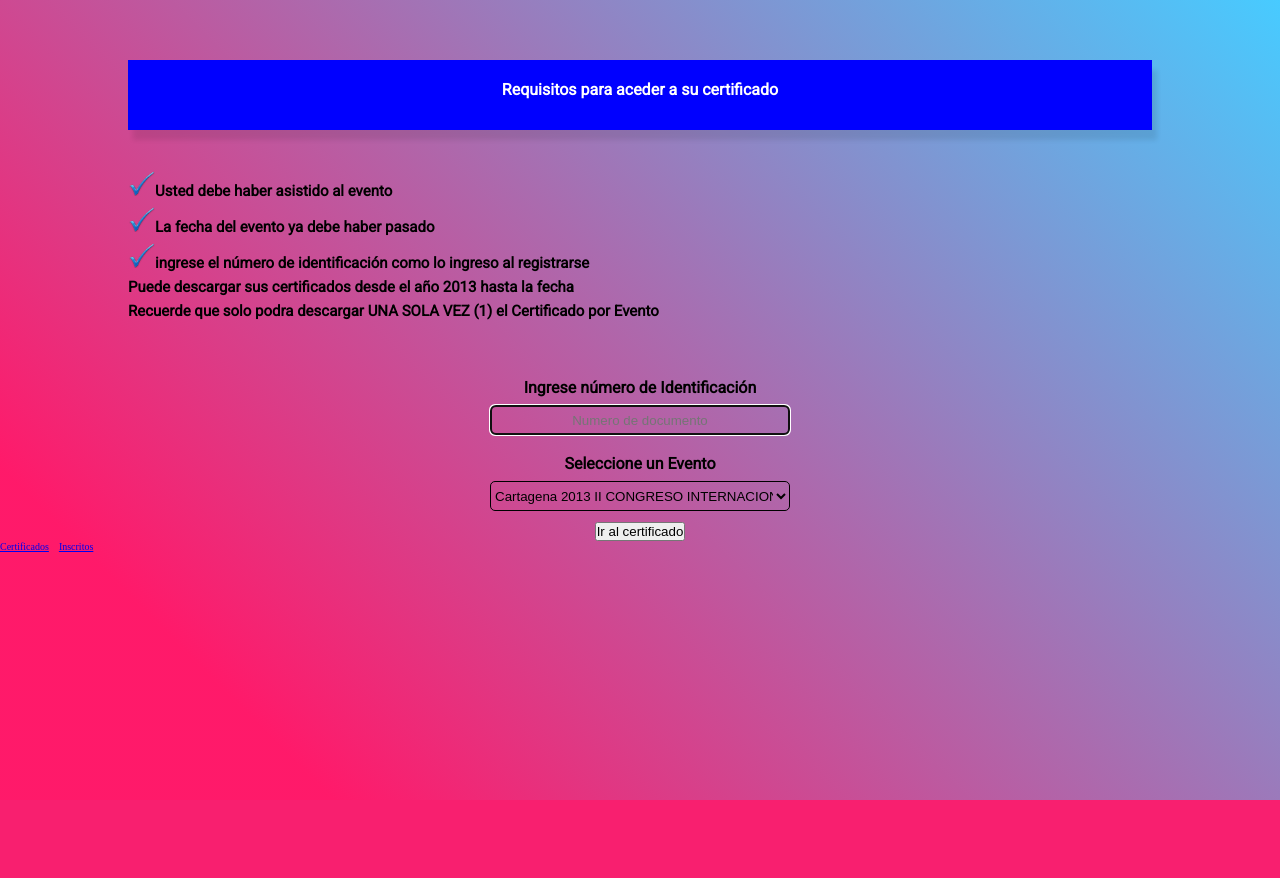
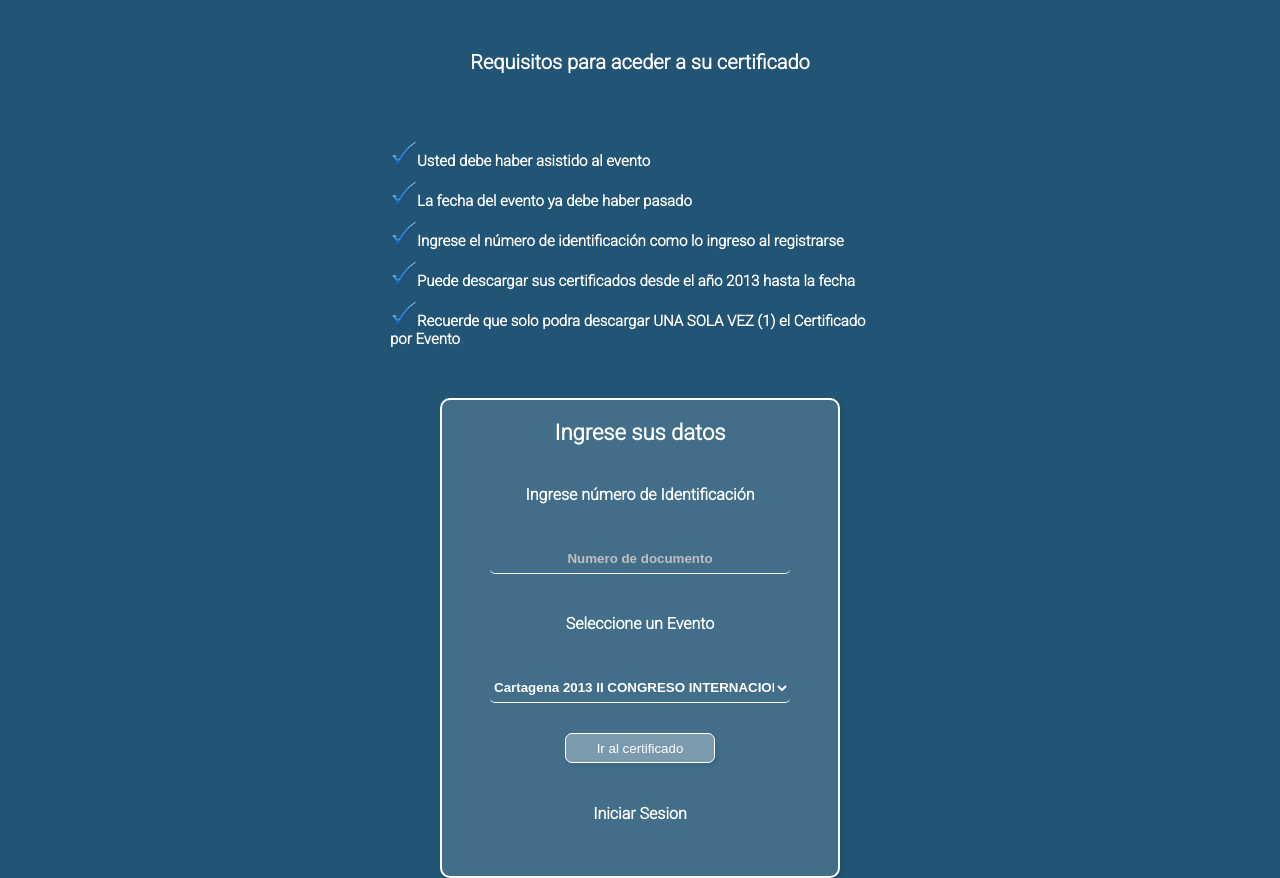
Before and after one commit to CristianGevis/Certitodos, a PHP site: page /certificados.php in a window 1280 px wide. Before the commit the page ends 800 px from the top, so only its background shows below. Run offline with PHP 8.4, Linux system fonts and the light colour scheme; data comes from the database, SQL or seed files in the repository.

Commit message:
Actualizacion estilos pagina principal y confirmacion

```diff
--- a/certificados.php
+++ b/certificados.php
@@ -1,7 +1,5 @@
 <?php
-//error_reporting(0);
 include("conexion.php");
-
 ?>
 
 <!DOCTYPE html>
@@ -12,46 +10,46 @@ include("conexion.php");
     <meta http-equiv="X-UA-Compatible" content="IE=edge">
     <meta name="viewport" content="width=device-width, initial-scale=1.0">
     <script src="./js/admin.js" type="text/javascript"></script>
+    <script src="./js/generarcertificados.js" type="text/javascript"></script>
     <link rel="stylesheet" type="text/css" href="css/estilo_registro.css" />
     <link rel="preconnect" href="https://fonts.googleapis.com">
     <link rel="preconnect" href="https://fonts.gstatic.com" crossorigin>
-    <link href="https://fonts.googleapis.com/css2?family=Roboto&display=swap" rel="stylesheet">
+    <link href="https://fonts.googleapis.com/css2?family=Roboto:wght@300&display=swap" rel="stylesheet">
     <title>Certificados | ACFO</title>
 </head>
 
-<body onload=inicio()>
-    <section class="container__title">
-        <p>Requisitos para aceder a su certificado</p>
-    </section>
+<body>
+    <h1 class="container__title">Requisitos para aceder a su certificado</h1>
     <section class="container___main--information">
         <h2 class="container__main--information-items"><img src="imagenes/chek.png" />Usted debe haber asistido al evento </h2>
         <h2 class="container__main--information-items"><img src="imagenes/chek.png" />La fecha del evento ya debe haber pasado </h2>
-        <h2 class="container__main--information-items"><img src="imagenes/chek.png" />ingrese el número de identificación como lo ingreso al registrarse </h2>
-        <h2 class="container__main--information-items">Puede descargar sus certificados desde el año 2013 hasta la fecha </h2>
-        <h2 class="container__main--information-items">Recuerde que solo podra descargar UNA SOLA VEZ (1) el Certificado por Evento</h2>
+        <h2 class="container__main--information-items"><img src="imagenes/chek.png" />Ingrese el número de identificación como lo ingreso al registrarse </h2>
+        <h2 class="container__main--information-items"><img src="imagenes/chek.png" />Puede descargar sus certificados desde el año 2013 hasta la fecha </h2>
+        <h2 class="container__main--information-items"><img src="imagenes/chek.png" />Recuerde que solo podra descargar UNA SOLA VEZ (1) el Certificado por Evento</h2>
     </section>
     <form class="container__form" action="verifica_descarga.php" method="POST" id="formulario" name="formulario">
+        <h1 class="container__form--title">Ingrese sus datos</h1>
         <label class="cotainer__form--titleinput"> Ingrese número de Identificación</label>
         <input class="container__form--input" type="text" onkeypress='return event.charCode >= 48 && event.charCode <= 57' name="identi" placeholder="Numero de documento" />
-        </br>
         <label class="cotainer__form--titleinput">Seleccione un Evento</label>
         <select class="container__form--list" name="congreso" id="selector">
             <?php
             $resul_congre = mysqli_query($conex, "SELECT idcongreso, nombrecongreso FROM congresos WHERE publicado=1 ORDER BY idcongreso ASC");
             while ($fila = mysqli_fetch_array($resul_congre)) {
             ?>
-                <option value="<?php echo $fila['idcongreso'] ?>"><?php echo $fila['nombrecongreso'] ?></option>
+                <option value='<?php echo $fila['idcongreso'] ?>'><?php echo $fila['nombrecongreso'] ?></option>
             <?php
             }
             ?>
         </select>
-        </br>
-        <button type="button" id="boton" onClick="validar()">Ir al certificado</button>
+        <button class="container__form--button" type="button" id="boton" onClick="validar()">Ir al certificado</button>
+        <div class="container__loginAdmin">
+            <a class="container__loginAdmin--submit" href="logini.php">Iniciar Sesion</a>
+            <!--<a style="display:bloc" href="../congresos/logini1.php">Inscritos</a>-->
+        </div>
     </form>
-    <div>
-        <a href="logini.php">Certificados</a> &nbsp;&nbsp;
-        <a href="../congresos/logini1.php">Inscritos</a>
-    </div>
+    <section>
+    </section>
 </body>
 
 </html>
--- a/css/estilo_registro.css
+++ b/css/estilo_registro.css
@@ -7,7 +7,7 @@
 	padding: 0;
 }
 html{
-	background: linear-gradient(45deg, hsla(339, 100%, 55%, 1) 16%, hsla(197, 100%, 64%, 1) 100%);
+	background-color: #225475;
 	background-attachment: fixed;
 	font-size: 62.5%;
 	height: 100%;
@@ -18,15 +18,8 @@ html{
 	position: relative;
 	width: 80%;
 	min-height: 70px;
-	background-color: blue;
 	margin: 0 auto;
-	margin-top: 60px;
-	box-shadow: 5px 10px 5px 0px rgba(0,0,0,0.09);
-	-webkit-box-shadow: 5px 10px 5px 0px rgba(0,0,0,0.09);
-	-moz-box-shadow: 5px 10px 5px 0px rgba(0,0,0,0.09);
-}
-.container__title p{
-	font-size: 1.6rem;
+	margin-top: 30px;
 	font-family: 'Roboto', sans-serif;
 	font-weight: bold;
 	color: white;
@@ -35,50 +28,159 @@ html{
 }
 
 .container___main--information{
-	width: 80%;
+	width: 500px;
+	min-width: 300px;
 	height: auto;
 	margin: auto;
-	margin-top: 40px;
+	margin: 40px auto;
+	color: white;
 }
 .container__main--information-items{
 	font-family: 'Roboto', sans-serif;
-	margin: 6px 0;
+	margin: 10px auto;
 }
 
 .container__form{
 	display: flex;
 	flex-direction: column;
 	align-items: center;
-	width: 80%;
+	width: 85%;
+	height: 400px;
+	background-color:rgba(255, 255, 255, 0.15);
 	text-align: center;
 	margin: 0 auto;
 	margin-top: 50px;
+	border:2px solid white;
+	border-radius: 10px;
+	-webkit-box-shadow: 3px 4px 5px 0px rgba(0,0,0,0.08);
+	-moz-box-shadow: 3px 4px 5px 0px rgba(0,0,0,0.08);
+	box-shadow: 3px 4px 5px 0px rgba(0,0,0,0.08);
 }
-
+.container__form--title{
+	margin-top: 20px;
+	font-weight: bold;
+	font-size: 2.2rem;
+	font-family: 'Roboto', sans-serif;
+	color: white;
+}
 .cotainer__form--titleinput{
 	font-family: 'Roboto', sans-serif;
 	font-size: 1.6rem;
-	margin: 8px 0;
+	margin: 40px 0;
+	font-weight: bold;
+	color: white;
+
+}
+.container__form--input{
+	width: 90%;
+	min-width: 200px;
+	height: 30px;
+	color: white;
+	font-weight: bold;
+	border: 0px;
+	border-bottom: 1px solid white;
+	border-radius: 5px;
+	text-align: center;
+	background-color: transparent;
+	outline: none;
+}
+
+.container__form--input::placeholder{
+	color: #C0C0C0;
 	font-weight: bold;
 
 }
-.container__form--input{
+.container__form--list{
+	display: flex;
+	align-items: center;
+	justify-content: center;
+	background-color: transparent;
+	height: 30px;
+	border: 0px;
+	border-bottom: 1px solid white;
+	border-radius: 5px;
+	color:white;
+	width: 90%;
+	min-width: 250px;
+	font-weight: bold;
+}
+.container__form--list option{
+	color: white;
+	background-color: #225475;
 	width: 300px;
-	height: 30px;
-	color: black;
-	border: 1px solid black;
-	border-radius: 5px;
+	height: 100%;
+	font-size: 1.4rem;
+	font-family: 'Roboto', sans-serif;
+	border:0px;
+}
+option:hover{
+	font-size: 1.8rem;
+}
+.container__loginAdmin{
+	display: flex;
+	align-items: center;
+	width: 100%;
+	height: 100px;
+
+}
+.container__loginAdmin a{
+	width: 100%;
+	font-size: 1.6rem;
+	color: white;
 	text-align: center;
-	background-color: transparent;
+	font-family: 'Roboto', sans-serif;
+	text-decoration: none;
+	cursor: hand;
+	font-weight: bold;
+	display: none;
+
+}
+
+.container__loginAdmin a:hover{
+	color:white;
+	font-size: 1.8rem;
+	font-weight: bold;
+}
+
+.container__form--button{
+	width: 150px;
+	height: 45px;
+	margin-top: 30px;
+	background-color:rgba(255, 255, 255, 0.3);
+	color: white;
+	border:1px solid white;
+	border-radius: 7px;
+	-webkit-box-shadow: 3px 4px 5px 0px rgba(0,0,0,0.08);
+	-moz-box-shadow: 3px 4px 5px 0px rgba(0,0,0,0.08);
+	box-shadow: 3px 4px 5px 0px rgba(0,0,0,0.08);
+}
+
+.container__form--button:hover{
+	height: 46px;
+	color:#225475;
+	border:1px solid #225475;
+	background-color: white;
+	font-size: 1.7rem;
+	font-weight: bold;
+}
 
 
+@media (min-width: 600px) {
+	.container__loginAdmin a{
+		display: block;
+	}
+	.container__form{
+		width: 400px;
+		height: 480px;
+	}
+	.container__form--input{
+		width: 300px;
+	}
+	.container__form--list{
+		width: 300px;
+	}
+	.container__form--button{
+		height:30px ;
+	}
+
 }
-.container__form--list{
-	background-color: transparent;
-	height: 30px;
-	border: 1px solid black;
-	border-radius: 5px;
-	color:black;
-	width: 300px;
-	min-width: 250px;
-}
--- a/js/admin.js
+++ b/js/admin.js
@@ -13,25 +13,3 @@ function validar_nombre() {
     document.getElementById("form3").submit();
   }
 }
-
-function validar(){
-
-  if(document.formulario.identi.value=="" )
-
-  {
-  alert("Por favor ingrese el número de identificación");
-
-  }else
-    {
-    document.getElementById("formulario").submit();
-    document.formulario.identi.value="";
-    document.formulario.identi.focus();
-    //user=document.formulario.user.value
-    //window.open("impresion/imprimir.php?user="+user);
-    }
-  }
-
-  function inicio() {
-        document.formulario.identi.value="";
-        document.formulario.identi.focus();
-  }
--- /dev/null
+++ b/js/generarcertificados.js
@@ -0,0 +1,12 @@
+function validar() {
+  if (document.formulario.identi.value == "") {
+    alert("Por favor ingrese el número de identificación");
+  } else {
+    document.getElementById("formulario").submit();
+    document.formulario.identi.value = "";
+  }
+}
+
+function inicio() {
+  document.formulario.identi.value = "";
+}
```
Also changed, not shown: css/estiloconfirma.css (+66 -48 lines), css/usuario.css (+38 -142 lines), logini.php (+26 -66 lines), verifica_descarga.php (+30 -51 lines).
